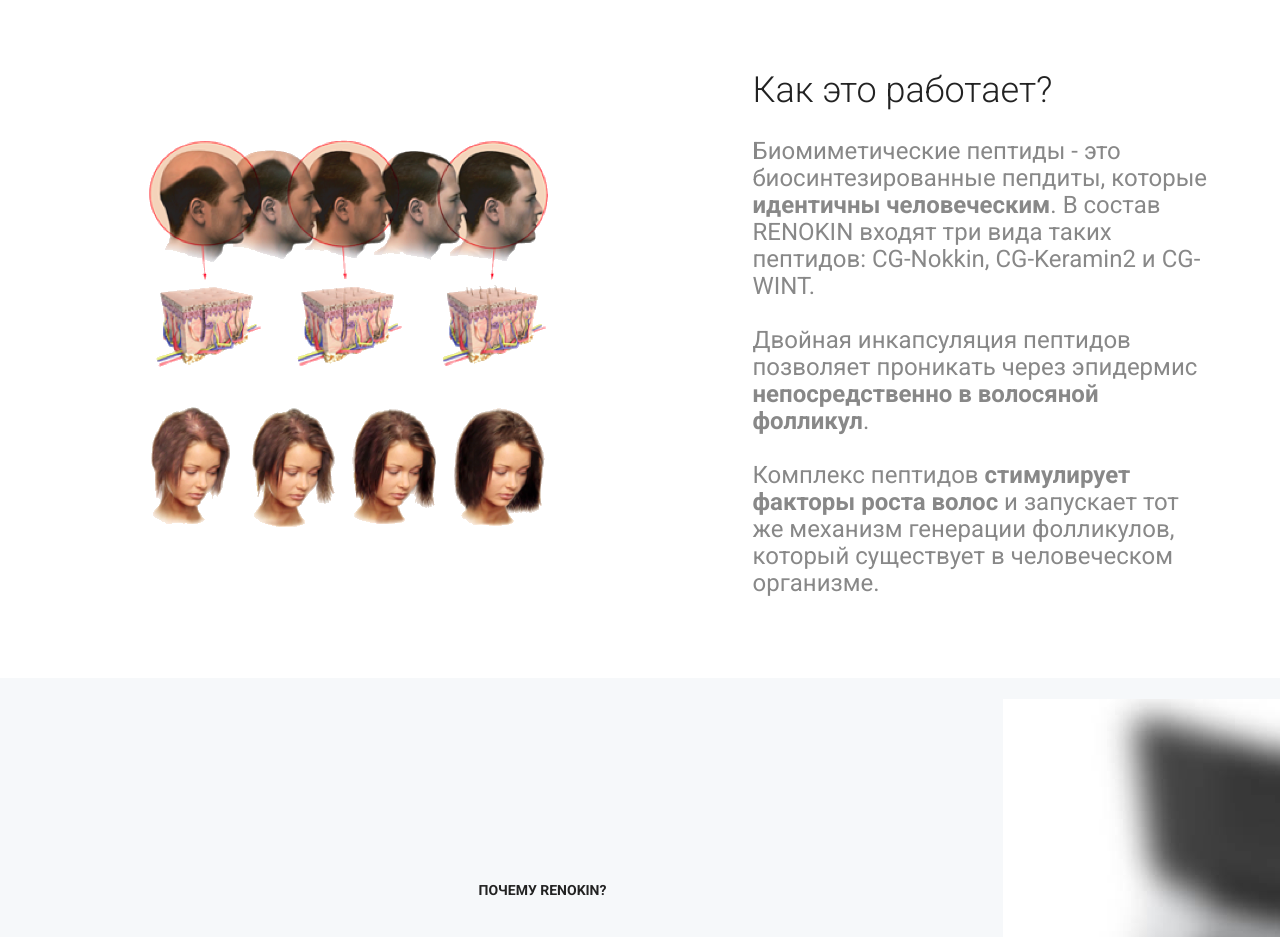
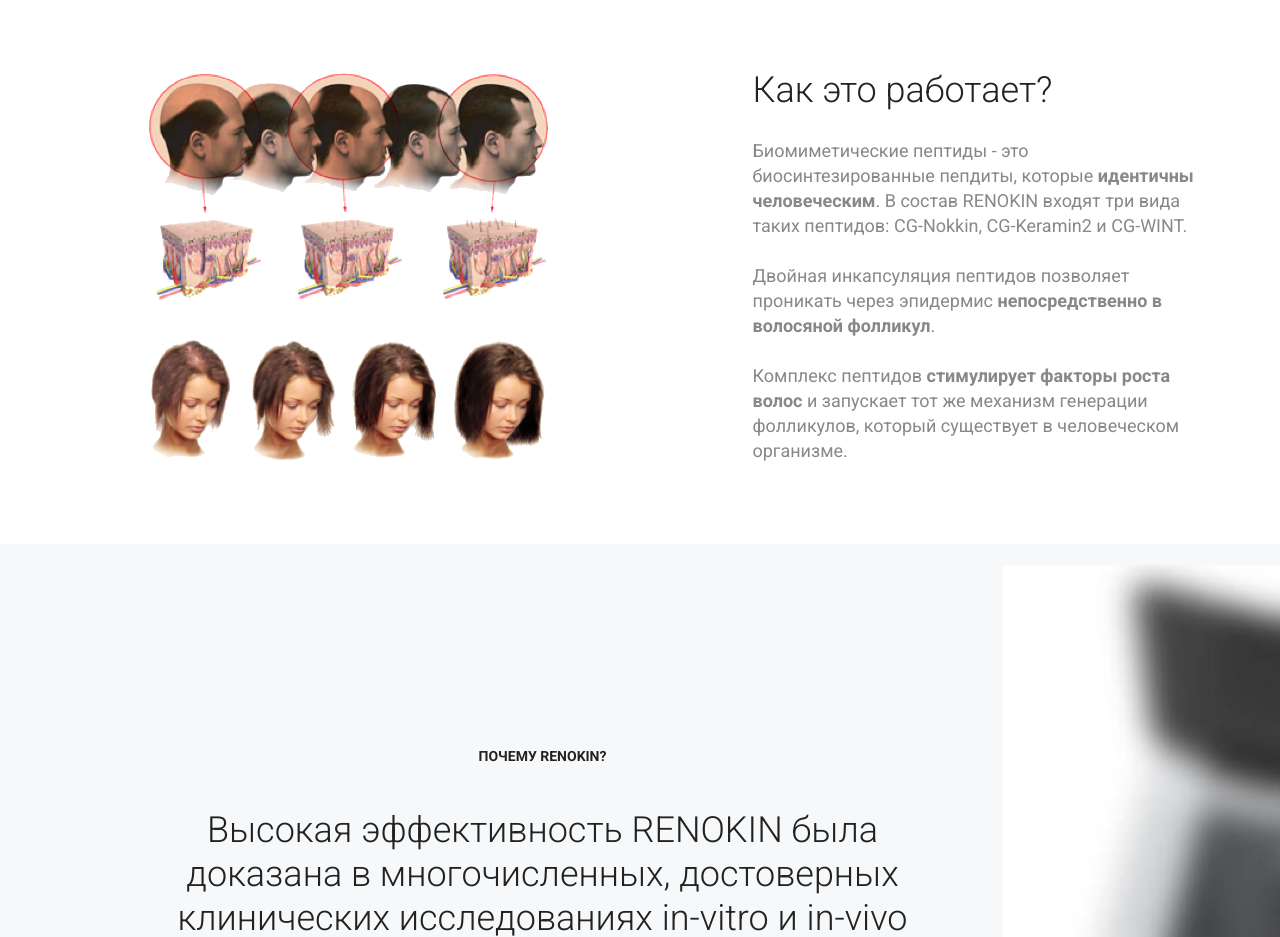
Before and after one commit to EvAlex/evalex.github.io, a plain HTML site: page renokin-landing/index.html in a window 1280 px wide. Shown: the part 2460-3397 px from the top of the page. Drawn offline with nearby package versions, Linux system fonts and the light colour scheme.

Commit message:
Update index.html

```diff
--- a/renokin-landing/index.html
+++ b/renokin-landing/index.html
@@ -150,7 +150,7 @@
 
 						<div class="col-sm-6 col-md-offset-1 feature col-md-5">
 							<h4>Как это работает?</h4>
-							<p><font size="5"> Биомиметические пептиды - это биосинтезированные пепдиты, которые <b>идентичны человеческим</b>. В состав RENOKIN входят три вида таких пептидов: CG-Nokkin, CG-Keramin2 и CG-WINT.<br><br>Двойная инкапсуляция пептидов позволяет проникать через эпидермис <b>непосредственно в волосяной фолликул</b>.<br><br>Комплекс пептидов <b>стимулирует факторы роста волос</b> и запускает тот же механизм генерации фолликулов, который существует в человеческом организме.</font></p>
+							<p><font size="4,5"> Биомиметические пептиды - это биосинтезированные пепдиты, которые <b>идентичны человеческим</b>. В состав RENOKIN входят три вида таких пептидов: CG-Nokkin, CG-Keramin2 и CG-WINT.<br><br>Двойная инкапсуляция пептидов позволяет проникать через эпидермис <b>непосредственно в волосяной фолликул</b>.<br><br>Комплекс пептидов <b>стимулирует факторы роста волос</b> и запускает тот же механизм генерации фолликулов, который существует в человеческом организме.</font></p>
 						</div>
 					</div>
 				</div>
```
